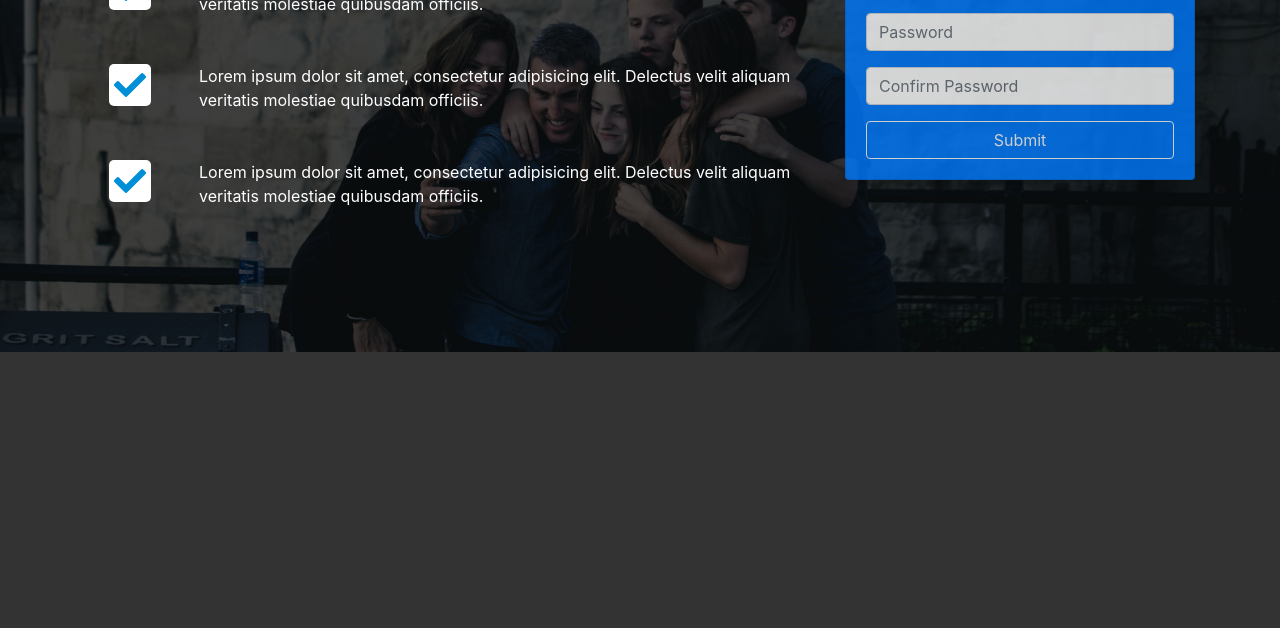
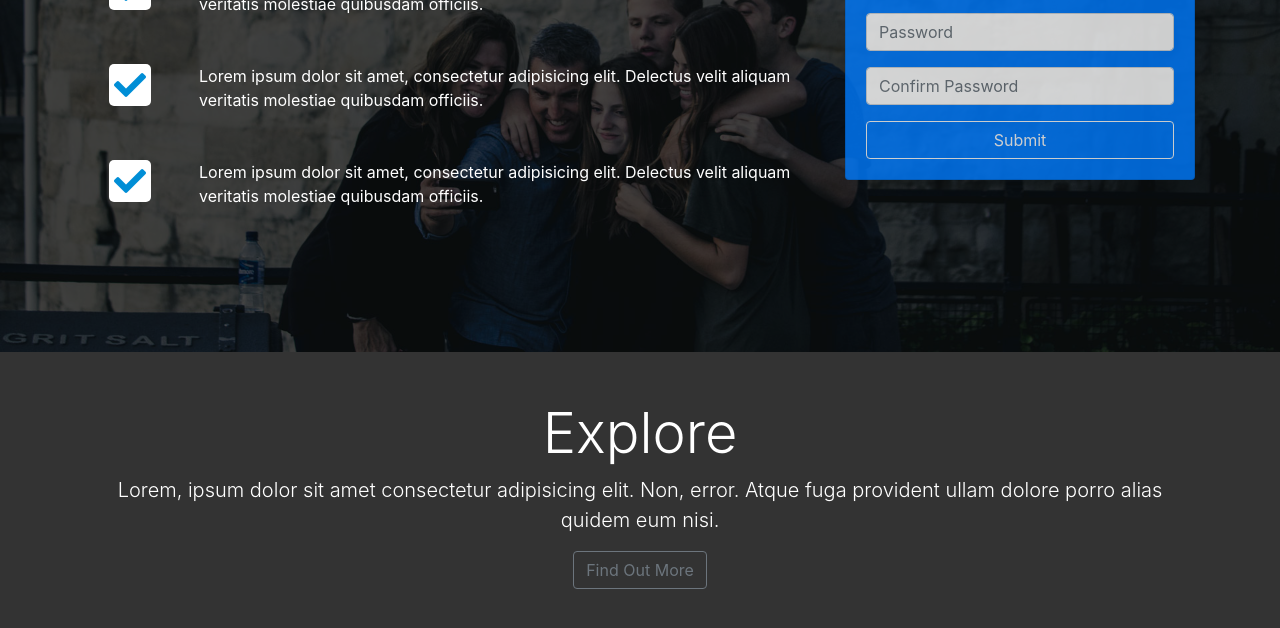
Before and after one commit to Accal/SocialLab, a plain HTML site: page index.html in a window 1280 px wide. Shown: the part 348-976 px from the top of the page. Before the commit the page ends 800 px from the top, so only its background shows below. Drawn offline with nearby package versions, Linux system fonts and the light colour scheme.

Commit message:
Create explore head section

```diff
--- a/index.html
+++ b/index.html
@@ -141,6 +141,19 @@
       </div>
     </header>
 
+    <!-- Explore Head-->
+    <section id="explore-head-section">
+      <div class="container">
+        <div class="row">
+          <div class="col text-center py-5">
+            <h1 class="display-4">Explore</h1>
+            <p class="lead">Lorem, ipsum dolor sit amet consectetur adipisicing elit. Non, error. Atque fuga provident ullam dolore porro alias quidem eum nisi.</p>
+            <a href="#" class="btn btn-outline-secondary">Find Out More</a>
+          </div>
+        </div>
+      </div>
+    </section>
+
     <script
       src="http://code.jquery.com/jquery-3.3.1.min.js"
       integrity="sha256-FgpCb/KJQlLNfOu91ta32o/NMZxltwRo8QtmkMRdAu8="
```
